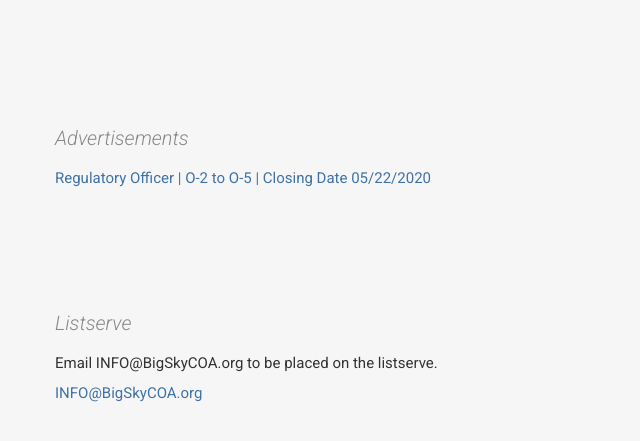
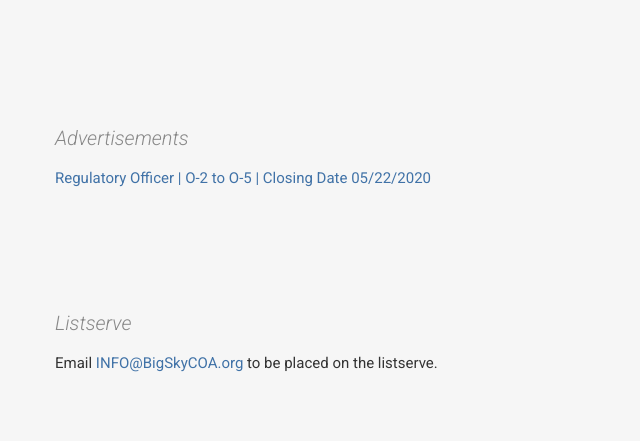
Before and after one commit to BigSkyCOA/BigSkyCOA.github.io, a plain HTML site: page index.html in a window 1280 px wide. Shown: the part 1427-1868 px from the top of the page, without its empty margins (0-640 px from the left). Drawn offline with nearby package versions, Linux system fonts and the light colour scheme; some packages are replaced by stand-ins of ours; a script that the page names is missing.

Commit message:
Update index.html

```diff
--- a/index.html
+++ b/index.html
@@ -57,8 +57,7 @@
 
 
             <h3 id="listserve">Listserve</h3>
-            <p>Email INFO@BigSkyCOA.org to be placed on the listserve.</p>
-            <a href="mailto:info@bigskycoa.org?subject=Big Sky COA Listserve&body=Please add me to the listserve.">INFO@BigSkyCOA.org</a>
+            <p>Email <a href="mailto:info@bigskycoa.org?subject=Big Sky COA Listserve&body=Please add me to the listserve.">INFO@BigSkyCOA.org</a> to be placed on the listserve.</p>
 
           </div>
           <div class="span3">
```
